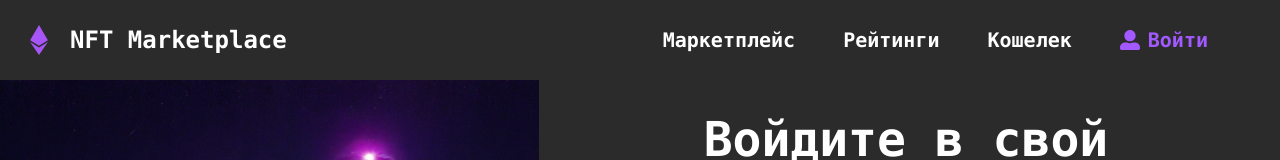
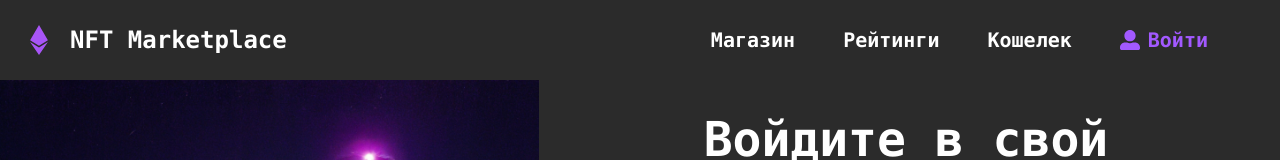
Before and after one commit to NABIL234234/NFT-MARKETPLACE, a React (Vite) app: page /login in a window 1280 px wide. Shown: the top 160 px of the page. Built offline with nearby package versions, Linux system fonts and the light colour scheme; a web font is replaced by a local one.

Commit message:
fix: some change

```diff
--- a/src/components/CardMoreNft/CardMoreNft.jsx
+++ b/src/components/CardMoreNft/CardMoreNft.jsx
@@ -65,7 +65,7 @@ export default function CardMoreNft({
                     className="w-[22px] cursor-pointer"
                     onClick={onDelete}
                   />
-                  <FcCancel onClick={onCancel} />
+                  <FcCancel className="cursor-pointer" onClick={onCancel} />
                 </>
               )}
               {BuyIcon && (
--- a/src/components/Header/Header.jsx
+++ b/src/components/Header/Header.jsx
@@ -72,7 +72,7 @@ export default function Header() {
               <ul className="hidden lgg:flex justify-between gap-x-12 text-white font-semibold text-xl">
                 <li>
                   <NavLink to="/shop" exact="true" className="nav_link">
-                    Маркетплейс
+                    Магазин
                   </NavLink>
                 </li>
                 <li>
--- a/src/components/Menu/Menu.jsx
+++ b/src/components/Menu/Menu.jsx
@@ -108,7 +108,7 @@ export default function Menu({ closeMenu }) {
                 onClick={handleLinkClick}
               >
                 <FaShoppingCart />
-                Маркетплейс
+                Магазин
               </NavLink>
             </motion.div>
           </li>
--- a/src/main.jsx
+++ b/src/main.jsx
@@ -12,7 +12,7 @@ ReactDOM.createRoot(document.getElementById("root")).render(
   <BrowserRouter>
     <Provider store={store}>
       {/* <PersistGate loading={null} persistor={persistor}> */}
-        <GoogleOAuthProvider clientId="148041485408-ek22dfj4qvlo0513856mcv4imkvf439c.apps.googleusercontent.com">
+        <GoogleOAuthProvider clientId="1028155110652-e4sidvv22e5c1096im8tf213k0ifkt6h.apps.googleusercontent.com">
           <App />
         </GoogleOAuthProvider>
       {/* </PersistGate> */}
```
Also changed, not shown: src/pages/Profile/Hero/Hero.css (line endings or trailing spaces).
